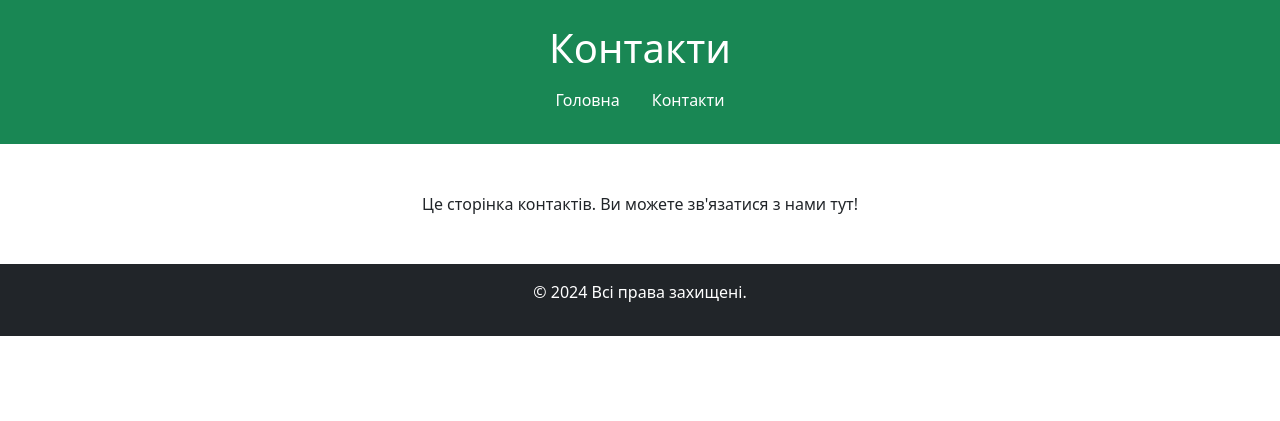
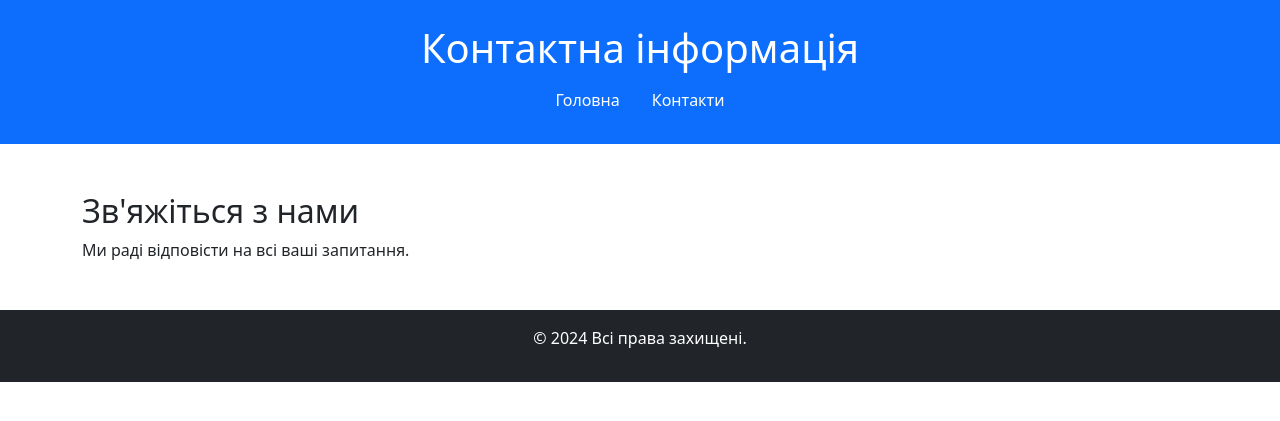
Before and after one commit to volodavkaa/DjangoProject, a Django app: page /contact/ in a window 1280 px wide. Shown: the top 421 px of the page. Run offline with Django 5.2, Linux system fonts and the light colour scheme; some libraries are stand-ins or nearby versions.

Commit message:
додав layout

```diff
--- a/blog/templates/contact.html
+++ b/blog/templates/contact.html
@@ -1,36 +1,10 @@
-<!DOCTYPE html>
-<html lang="uk">
-  <head>
-    <meta charset="UTF-8" />
-    <meta name="viewport" content="width=device-width, initial-scale=1.0" />
-    <title>Контакти</title>
-    {% load static %}
-    <link href="{% static 'css/bootstrap.min.css' %}" rel="stylesheet" />
-  </head>
-  <body>
-    <header class="bg-success text-white text-center py-4">
-      <h1>Контакти</h1>
-      <nav>
-        <ul class="nav justify-content-center">
-          <li class="nav-item">
-            <a class="nav-link text-white" href="/">Головна</a>
-          </li>
-          <li class="nav-item">
-            <a class="nav-link text-white" href="/contact/">Контакти</a>
-          </li>
-        </ul>
-      </nav>
-    </header>
+{% extends "layout.html" %}
 
-    <main class="container my-5">
-      <p class="text-center">
-        Це сторінка контактів. Ви можете зв'язатися з нами тут!
-      </p>
-    </main>
+{% block title %}Контакти{% endblock %}
 
-    <footer class="bg-dark text-white text-center py-3">
-      <p>&copy; 2024 Всі права захищені.</p>
-    </footer>
-    <script src="{% static 'js/bootstrap.bundle.min.js' %}"></script>
-  </body>
-</html>
+{% block header %}Контактна інформація{% endblock %}
+
+{% block content %}
+<h2>Зв'яжіться з нами</h2>
+<p>Ми раді відповісти на всі ваші запитання.</p>
+{% endblock %}
--- /dev/null
+++ b/blog/templates/layout.html
@@ -0,0 +1,37 @@
+<!DOCTYPE html>
+<html lang="uk">
+  <head>
+    <meta charset="UTF-8" />
+    <meta name="viewport" content="width=device-width, initial-scale=1.0" />
+    <title>{% block title %}Новини{% endblock %}</title>
+    {% load static %}
+    <link href="{% static 'css/bootstrap.min.css' %}" rel="stylesheet" />
+    <link href="{% static 'css/styles.css' %}" rel="stylesheet" />
+  </head>
+  <body>
+    <header class="bg-primary text-white text-center py-4">
+      <h1>{% block header %}Заголовок{% endblock %}</h1>
+      <nav>
+        <ul class="nav justify-content-center">
+          <li class="nav-item">
+            <a class="nav-link text-white" href="/">Головна</a>
+          </li>
+          <li class="nav-item">
+            <a class="nav-link text-white" href="/contact/">Контакти</a>
+          </li>
+        </ul>
+      </nav>
+    </header>
+
+    <main class="container my-5">
+      {% block content %}
+      <p> </p>
+      {% endblock %}
+    </main>
+
+    <footer class="bg-dark text-white text-center py-3">
+      <p>&copy; 2024 Всі права захищені.</p>
+    </footer>
+    <script src="{% static 'js/bootstrap.bundle.min.js' %}"></script>
+  </body>
+</html>
```
Also changed, not shown: blog/templates/home.html (+4 -39 lines).
